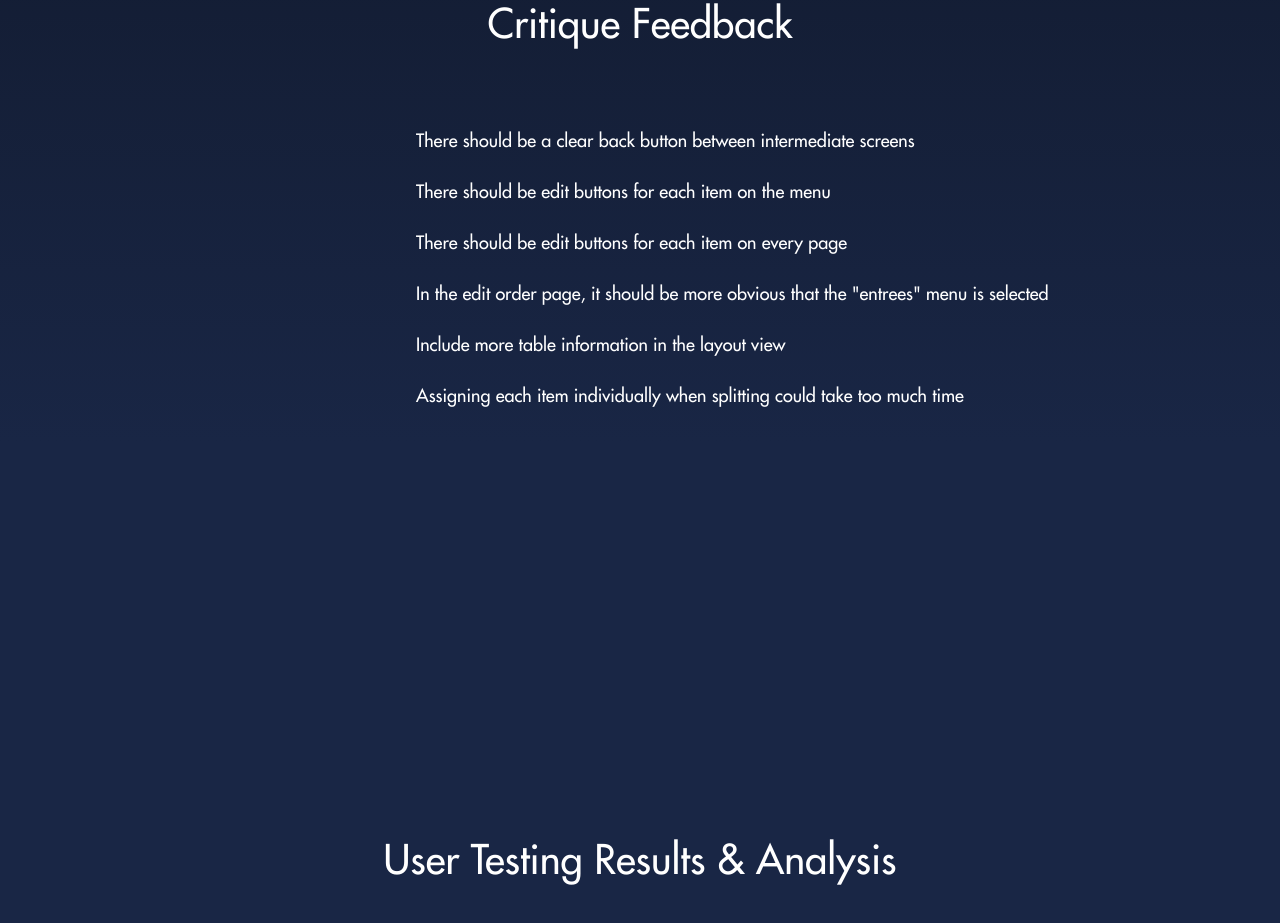
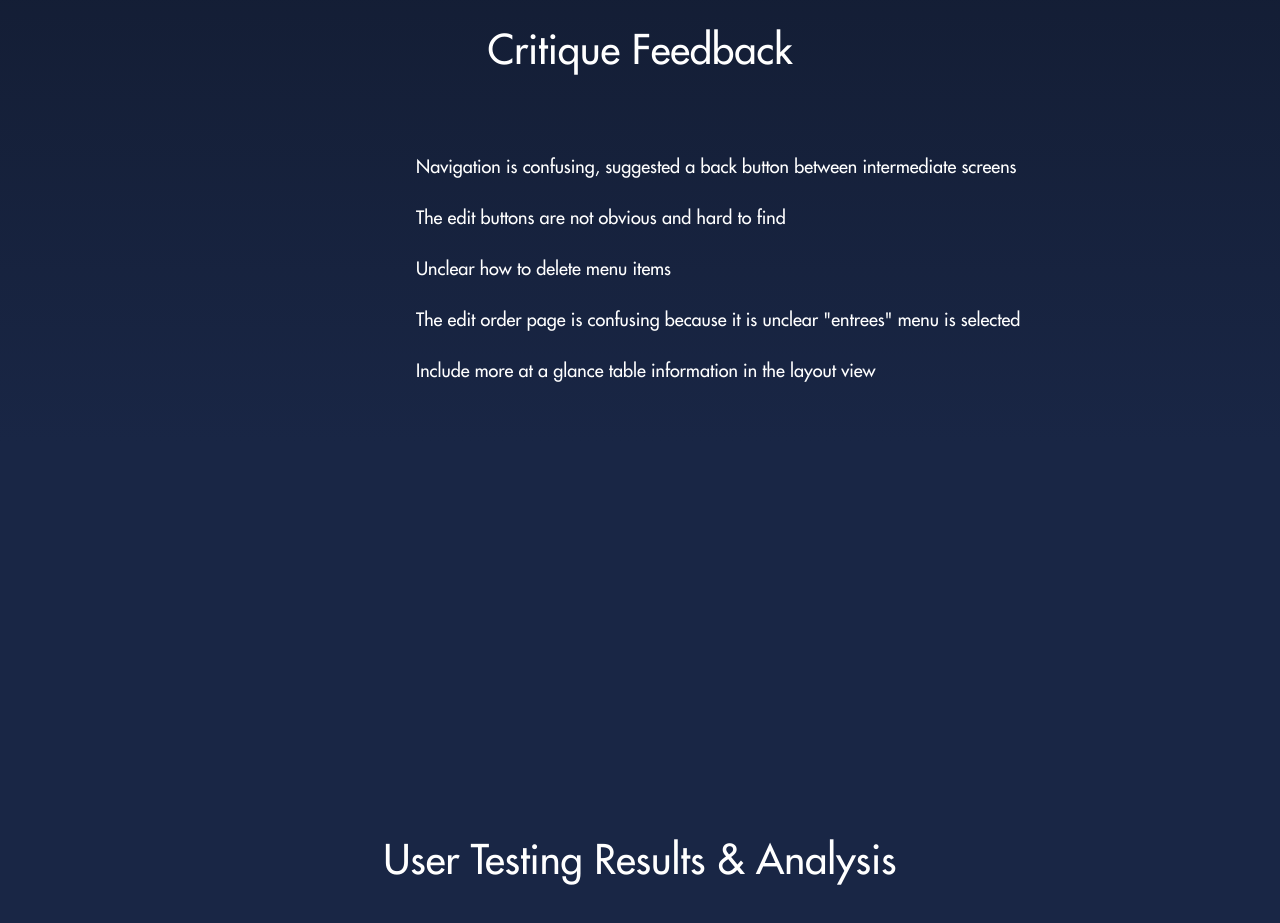
Before and after one commit to maikully/iterative-design, a React (Create React App) app: page / in a window 1280 px wide. Shown: the part 6380-7303 px from the top of the page. Built offline with nearby package versions, Linux system fonts and the light colour scheme.

Commit message:
reworded feedback

```diff
--- a/src/Homework.js
+++ b/src/Homework.js
@@ -290,19 +290,15 @@ function Homework () {
           <div>
             <ul style={{ textAlign: 'left', marginLeft: '30vw' }}>
               <li>
-                There should be a clear back button between intermediate screens
+                Navigation is confusing, suggested a back button between intermediate screens
               </li>
-              <li>There should be edit buttons for each item on the menu</li>
-              <li>There should be edit buttons for each item on every page</li>
+              <li>The edit buttons are not obvious and hard to find</li>
+              <li>Unclear how to delete menu items</li>
               <li>
-                In the edit order page, it should be more obvious that the
+                The edit order page is confusing because it is unclear
                 "entrees" menu is selected
               </li>
-              <li>Include more table information in the layout view</li>
-              <li>
-                Assigning each item individually when splitting could take too
-                much time
-              </li>
+              <li>Include more at a glance table information in the layout view</li>
             </ul>
           </div>
         </div>
```
